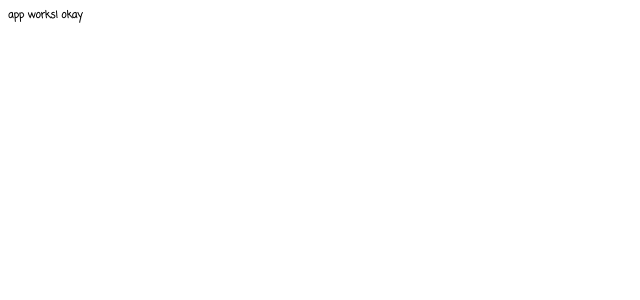
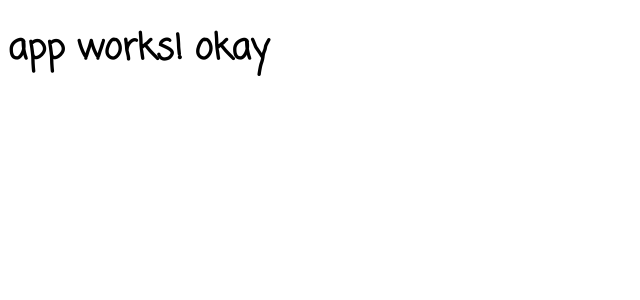
Before and after one commit to yuens1002/angular4-cli-test, an Angular app: page / in a window 1280 px wide. Shown: the top 300 px of the page, without its empty margins (0-640 px from the left). Built offline with nearby package versions, Linux system fonts and the light colour scheme.

Commit message:
adjusted font size

```diff
--- a/src/app/app.component.css
+++ b/src/app/app.component.css
@@ -2,5 +2,5 @@
 
 h1 {
 	font-family: 'Coming Soon', cursive;
-	font-size: 10px;
+	font-size: 35px;
 }
```
